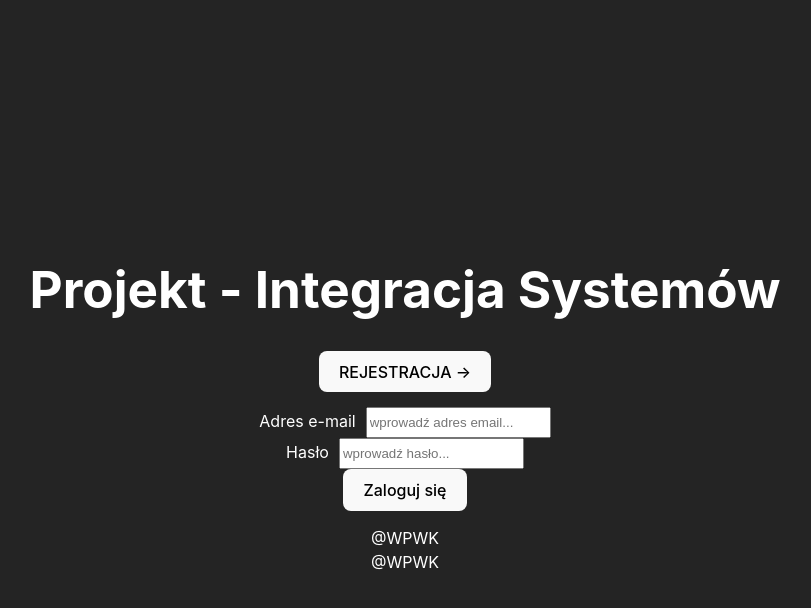
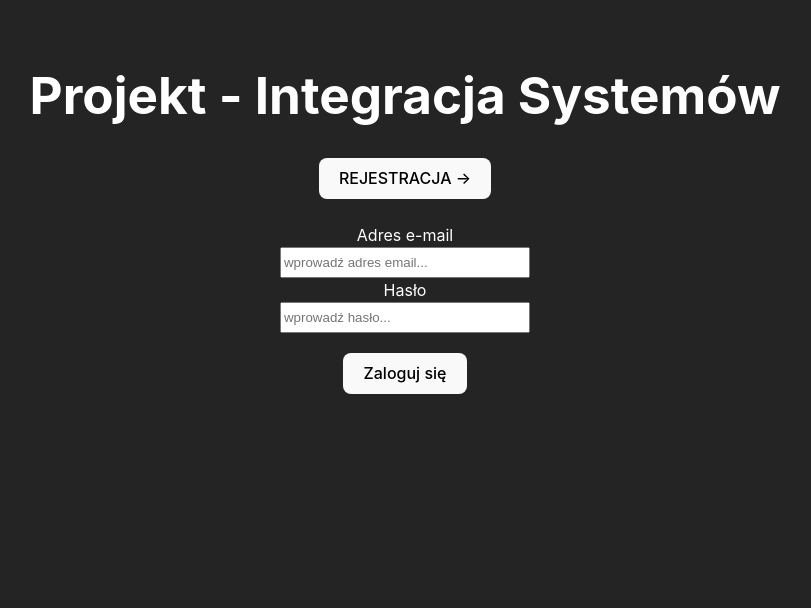
Before and after one commit to wisnieibiszkopty/SystemIntegration, a React (Vite) app in the folder frontend/frontend/: page / in a window 1280 px wide. Shown: the top 608 px of the page, without its empty margins (235-1046 px from the left). Built offline with nearby package versions, Linux system fonts and the light colour scheme.

Commit message:
added filtering by Perspective, fixed styles, moved filtering options to GameContext.tsx

```diff
--- a/frontend/frontend/src/App.css
+++ b/frontend/frontend/src/App.css
@@ -3,6 +3,42 @@
   margin: 0 auto;
   padding: 2rem;
   text-align: center;
+}
+.logout-button{
+  height: 45px;
+  color: red;
+  margin-top: 45px;
+}
+.logout-button:hover {
+  filter: brightness(250%);
+}
+.welcome-body {
+  width: 100%;
+  height: 700px;
+}
+.welcome-buttons {
+  height: 50px;
+}
+.form-container {
+  height: 300px;
+  display: flex;
+  flex-flow: column;
+}
+.form-body {
+  display: flex;
+  flex-flow: column;
+  align-items: center;
+}
+input {
+}
+.form-button {
+  margin-top: 20px;
+  width: 100%;
+  display: flex;
+  justify-content: center;
+}
+.text-danger {
+  color: red;
 }
 
 .logo {
@@ -51,7 +87,7 @@ header {
 }
 .pagination {
   display: flex;
-  justify-content: start;
+  justify-content: center;
   width: 100%;
 }
 .filter-widget {
--- a/frontend/frontend/src/App.tsx
+++ b/frontend/frontend/src/App.tsx
@@ -8,7 +8,7 @@ function App() {
     const {updateToken} = useAuthContext();
     useEffect(() => {
         const token =localStorage.getItem("token");
-        if (token){
+        if (token!==''){
             updateToken(token)
         }
     });
--- a/frontend/frontend/src/components/DataExportPanel.tsx
+++ b/frontend/frontend/src/components/DataExportPanel.tsx
@@ -11,6 +11,7 @@ const DataExportPanel: React.FC<{game?: Game}> = ({game}) => {
                         <a href={exportGame('xml', game.id)} download={"data_" + game.gameName + ".xml"}>.xml⬇️</a>
                         <a href={exportGame('csv', game.id)} download={"data_" + game.gameName + ".csv"}>.csv⬇️</a>
                     </div>
+
                 </div>
                 :
                 <div className={'data-export-container'}>
--- a/frontend/frontend/src/components/InputField.tsx
+++ b/frontend/frontend/src/components/InputField.tsx
@@ -20,11 +20,11 @@ const InputField: React.FC<InputFieldProps> = ({
    error
 }) => {
     return (
-        <div>
+        <>
+            <div style={{display: 'flex', flexFlow: 'column', width: '250px'}}>
                 <label
                     style={{
                         color: 'white',
-                       marginRight: '10px'
                     }}>
                     {label}
                 </label>
@@ -35,11 +35,11 @@ const InputField: React.FC<InputFieldProps> = ({
                     value={value}
                     onChange={onChange}
                     placeholder={placeholder}
-                className={`${error ? 'is-invalid' : ''}`}
-
+                    className={`${error ? 'is-invalid' : 'input'}`}
                 />
+            </div>
             {error && <span className="text-danger">{error}</span>}
-        </div>
+        </>
     );
 };
 
--- a/frontend/frontend/src/components/LoginForm.tsx
+++ b/frontend/frontend/src/components/LoginForm.tsx
@@ -67,14 +67,12 @@ const LoginForm: React.FC = () => {
     };
 
     return (
-        <div className="modal-form-body">
         <form
             onSubmit={handleSubmit}
             onReset={handleReset}
-                className="modal-body">
-                <div>
+        >
             <div style={{ marginLeft: '25%', marginRight: '25%', marginBottom: '2%', marginTop: '2%' }}>
-                        <div style={{ width: '100%' }}>
+                <div className={'form-body'}>
                     <InputField
                         label="Adres e-mail"
                         type="email"
@@ -94,16 +92,11 @@ const LoginForm: React.FC = () => {
                         error={formErrors.password}
                     />
                 </div>
-                        <div style={{ width: '100%', display: 'flex', justifyContent: 'center'}}>
-                            <button type="submit" className="form-btn">Zaloguj się</button>
-                        </div>
+                <div className={'form-button'}>
+                    <button type="submit">Zaloguj się</button>
                 </div>
             </div>
         </form>
-            <footer>
-                <div className="footer menu-text">@WPWK</div>
-            </footer>
-        </div>
     );
 };
 
--- a/frontend/frontend/src/components/RegisterForm.tsx
+++ b/frontend/frontend/src/components/RegisterForm.tsx
@@ -73,14 +73,9 @@ const RegisterForm: React.FC = () => {
     };
 
     return (
-        <div className="modal-form-body">
-            <form
-                onSubmit={handleSubmit}
-                onReset={handleReset}
-                className="modal-body">
-                <div>
+        <form onSubmit={handleSubmit} onReset={handleReset}>
             <div style={{ marginLeft: '25%', marginRight: '25%', marginBottom: '2%', marginTop: '2%' }}>
-                        <div style={{ width: '100%' }}>
+                <div className={'form-body'}>
                     <InputField
                         label="Adres e-mail"
                         type="email"
@@ -118,16 +113,11 @@ const RegisterForm: React.FC = () => {
                         error={formErrors.passwordCheck}
                     />
                 </div>
-                        <div style={{ width: '100%', display: 'flex', justifyContent: 'center'}}>
-                            <button type="submit" className="form-btn">Załóż konto</button>
-                        </div>
+                <div className={'form-button'}>
+                    <button type="submit">Załóż konto</button>
                 </div>
             </div>
         </form>
-            <footer>
-                <div className="footer menu-text">@WPWK</div>
-            </footer>
-        </div>
     );
 };
 
--- a/frontend/frontend/src/contexts/GameContext.tsx
+++ b/frontend/frontend/src/contexts/GameContext.tsx
@@ -6,15 +6,35 @@ import {useAuthContext} from "./AuthContext.tsx";
 interface GameContextType {
     games: Game[];
     filteredGames: Game[];
+    currentPage: number;
+    searchItem: string;
+    selectedView: number;
+    selectedType: number;
+    selectedGenre: number;
+    fetchGames: () => void;
     setFilteredGames: (games: Game[]) => void;
-    fetchGames: () => void;
+    setCurrentPage: (page: number) => void;
+    setSearchItem: (name: string) => void;
+    setSelectedView: (view: number) => void;
+    setSelectedType: (typeId: number) => void;
+    setSelectedGenre: (genreId: number) => void;
 }
 
 const GameContext = createContext<GameContextType>({
     games: [],
     filteredGames: [],
+    currentPage: 1,
+    searchItem: '',
+    selectedView: 0,
+    selectedType: 0,
+    selectedGenre: 0,
+    fetchGames: () => {},
     setFilteredGames: () => {},
-    fetchGames: () => {},
+    setCurrentPage: () => {},
+    setSearchItem: () => {},
+    setSelectedView: () => {},
+    setSelectedType: () => {},
+    setSelectedGenre: () => {},
 });
 
 export const useGameContext = () => {
@@ -28,7 +48,13 @@ export const useGameContext = () => {
 export const GameProvider: React.FC<{children: React.ReactNode}> = ({children}) => {
     const {token, isAuth} = useAuthContext();
     const [games, setGames] = useState<Game[]>([]);
+    const [currentPage, setCurrentPage] = useState(1);
+
+    const [searchItem, setSearchItem] = useState('');
     const [filteredGames, setFilteredGames] = useState<Game[]>([]);
+    const [selectedView, setSelectedView] = useState<number>();
+    const [selectedType, setSelectedType] = useState<number>();
+    const [selectedGenre, setSelectedGenre] = useState<number>();
     const fetchGames = async () => {
         try {
             console.log("FETCH GAMES")
@@ -46,7 +72,22 @@ export const GameProvider: React.FC<{children: React.ReactNode}> = ({children})
     }, [isAuth]);
 
     return (
-        <GameContext.Provider value={{games, filteredGames, setFilteredGames, fetchGames}}>
+        <GameContext.Provider value={{
+            games,
+            filteredGames,
+            setFilteredGames,
+            fetchGames,
+            selectedView,
+            setSelectedView,
+            selectedType,
+            selectedGenre,
+            setSelectedType,
+            setSelectedGenre,
+            currentPage,
+            setCurrentPage,
+            searchItem,
+            setSearchItem,
+        }}>
             {children}
         </GameContext.Provider>
     )
--- a/frontend/frontend/src/pages/GameRecordsPage.tsx
+++ b/frontend/frontend/src/pages/GameRecordsPage.tsx
@@ -32,7 +32,6 @@ const GameRecordsPage: React.FC = () => {
     return (
         <>
             <GameInfo game={game}/>
-
             <div>
                 {records.length !== 0 && <LineChart ref={chartRef} data={records}/>}
             </div>
--- a/frontend/frontend/src/pages/WelcomePage.tsx
+++ b/frontend/frontend/src/pages/WelcomePage.tsx
@@ -13,7 +13,7 @@ const WelcomePage: React.FC = () => {
             <h1>
                 Projekt - Integracja Systemów
             </h1>
-            <div>
+            <div className={'welcome-buttons'}>
                 {showLogin ?
                     <button
                         onClick={handleShowRegister}
@@ -31,9 +31,6 @@ const WelcomePage: React.FC = () => {
             <div className="form-container">
                 {showLogin ? <LoginForm/> : <RegisterForm/>}
             </div>
-            <footer>
-                <div className="footer menu-text">@WPWK</div>
-            </footer>
         </div>
     )
 }
```
Also changed, not shown: frontend/frontend/src/pages/GamesPage.tsx (+87 -41 lines). Lines whose indentation alone changed are shown as unchanged.
